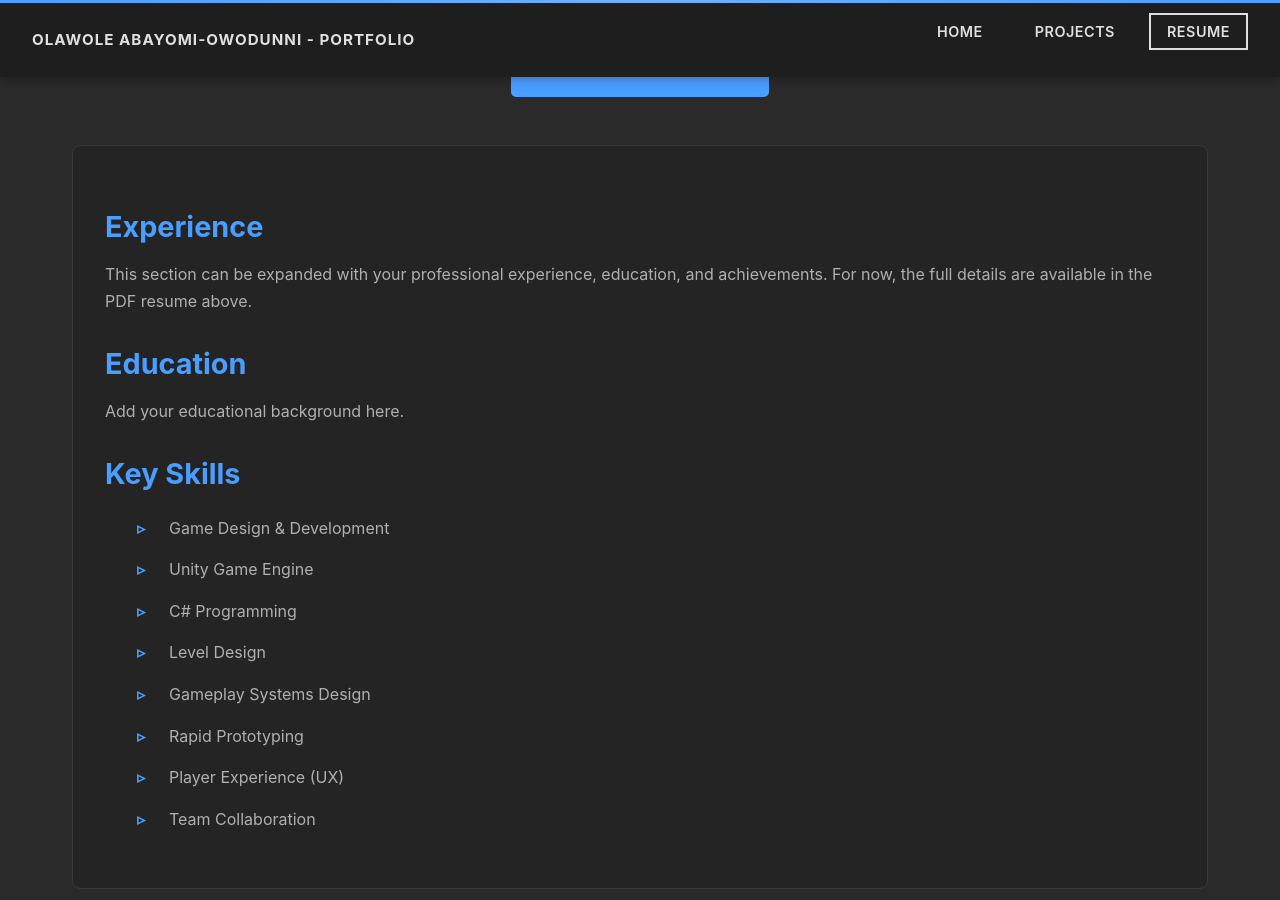
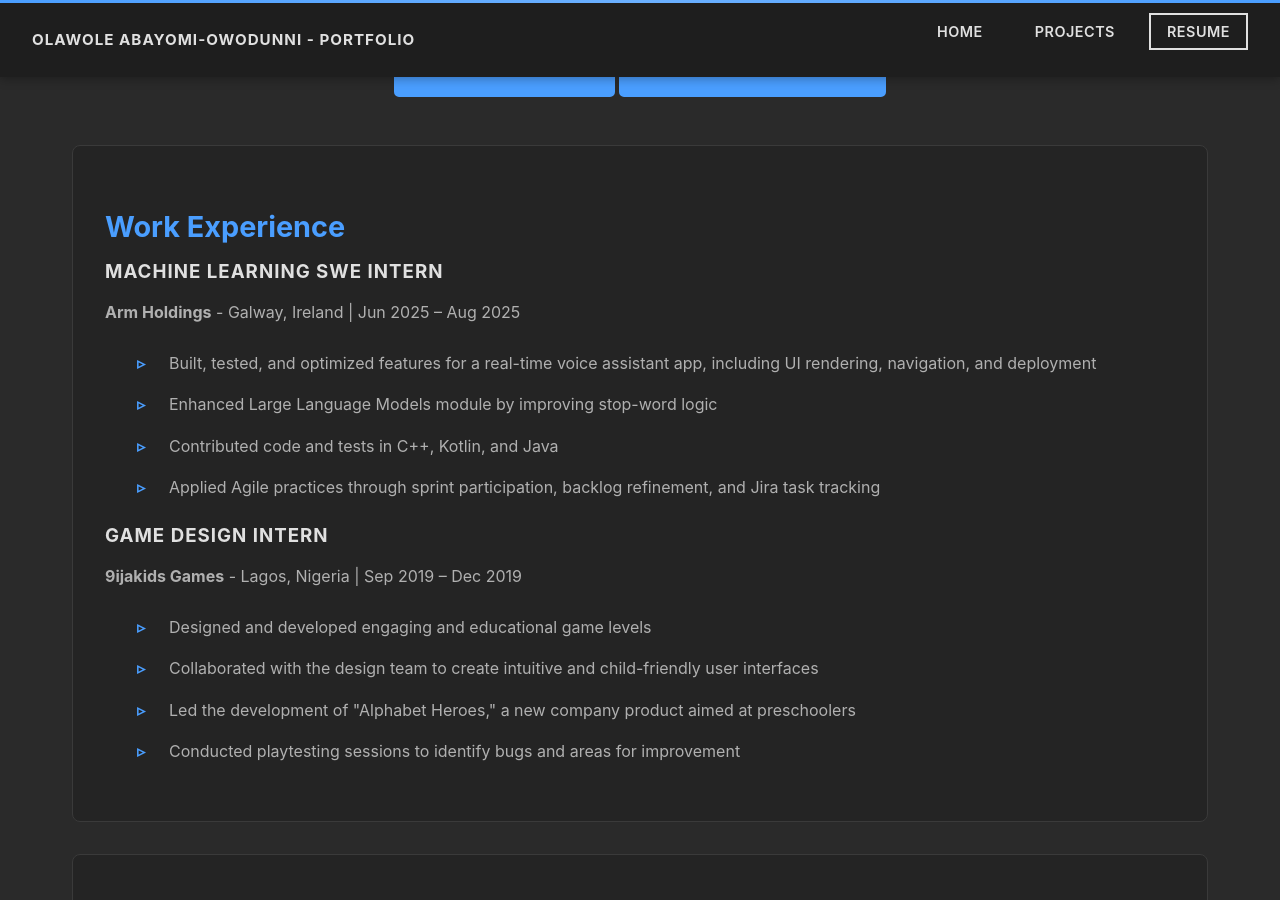
Before and after one commit to WollyTech/WollyTech.github.io, a Jekyll site: the page built from resume.md, in a window 1280 px wide and 900 px high, scrolled down 271 px. Built offline with Jekyll 4.4.1, drawn with Linux system fonts in a browser that asks for light colours; some of the changed text lies outside the part shown.

Commit message:
Complete Migration

```diff
--- a/resume.md
+++ b/resume.md
@@ -9,32 +9,56 @@ permalink: /resume/
     <h1 class="section-header">RESUME</h1>
 
     <div class="resume-download">
-        <p>Download my complete resume as a PDF:</p>
-        <a href="{{ '/assets/pdfs/resume.pdf' | relative_url }}" class="btn" download>Download Resume (PDF)</a>
+        <p>Download my documents:</p>
+        <a href="{{ '/assets/pdfs/Olawole Abayomi-Owodunni CV.pdf' | relative_url }}" class="btn" download>Download CV (PDF)</a>
+        <a href="{{ '/assets/pdfs/OA-O design sensibilities.pdf' | relative_url }}" class="btn" download>Design Sensibilities (PDF)</a>
     </div>
 
     <div class="content-panel">
-        <h2>Experience</h2>
-        <p>
-            This section can be expanded with your professional experience, education, and achievements.
-            For now, the full details are available in the PDF resume above.
-        </p>
+        <h2>Work Experience</h2>
 
-        <h2>Education</h2>
-        <p>
-            Add your educational background here.
-        </p>
+        <h3>MACHINE LEARNING SWE INTERN</h3>
+        <p><strong>Arm Holdings</strong> - Galway, Ireland | Jun 2025 – Aug 2025</p>
+        <ul class="roles-list">
+            <li>Built, tested, and optimized features for a real-time voice assistant app, including UI rendering, navigation, and deployment</li>
+            <li>Enhanced Large Language Models module by improving stop-word logic</li>
+            <li>Contributed code and tests in C++, Kotlin, and Java</li>
+            <li>Applied Agile practices through sprint participation, backlog refinement, and Jira task tracking</li>
+        </ul>
 
-        <h2>Key Skills</h2>
+        <h3>GAME DESIGN INTERN</h3>
+        <p><strong>9ijakids Games</strong> - Lagos, Nigeria | Sep 2019 – Dec 2019</p>
         <ul class="roles-list">
-            <li>Game Design & Development</li>
-            <li>Unity Game Engine</li>
-            <li>C# Programming</li>
-            <li>Level Design</li>
-            <li>Gameplay Systems Design</li>
-            <li>Rapid Prototyping</li>
-            <li>Player Experience (UX)</li>
-            <li>Team Collaboration</li>
+            <li>Designed and developed engaging and educational game levels</li>
+            <li>Collaborated with the design team to create intuitive and child-friendly user interfaces</li>
+            <li>Led the development of "Alphabet Heroes," a new company product aimed at preschoolers</li>
+            <li>Conducted playtesting sessions to identify bugs and areas for improvement</li>
         </ul>
     </div>
+
+    <div class="content-panel">
+        <h2>Technical Skills</h2>
+
+        <h3>Programming Languages</h3>
+        <p>C++, C#, Python, Java, Kotlin, Unreal Blueprints, HTML/CSS/JavaScript</p>
+
+        <h3>Game Engines</h3>
+        <p>Unity 2D/3D, Unreal Engine 5, Godot</p>
+
+        <h3>Frameworks & Libraries</h3>
+        <p>SFML, RayLib, OpenGL, Halide, Qt, Flask, React</p>
+
+        <h3>Source Control & Production</h3>
+        <p>Git, GitHub, BitBucket, Trello, Jira, Figma</p>
+
+        <h3>Development Practices</h3>
+        <p>Agile, SCRUM (PSM 1 Certified), Kanban, Test Driven Development, CI/CD, OOP, SOLID principles</p>
+    </div>
+
+    <div class="content-panel">
+        <h2>Education</h2>
+        <h3>SOUTH EAST TECHNOLOGICAL UNIVERSITY – CARLOW</h3>
+        <p><strong>BSc. (Hons) Computer Games Development</strong> (Expected 1:1) | 2022-2026</p>
+        <p>Subjects: Game Design, Agile Software Development, Object Oriented Programming, UI Programming, Gameplay Programming, Data Structures & AI Algorithms, 3D Graphics, Software Engineering</p>
+    </div>
 </div>
```
Also changed, not shown: _data/projects.yml (+0 -17 lines), projects.md (+0 -18 lines), projects/olis-cofferia.md (+13 -6 lines), projects/wisteria.md (+41 -38 lines), 3 other files.
